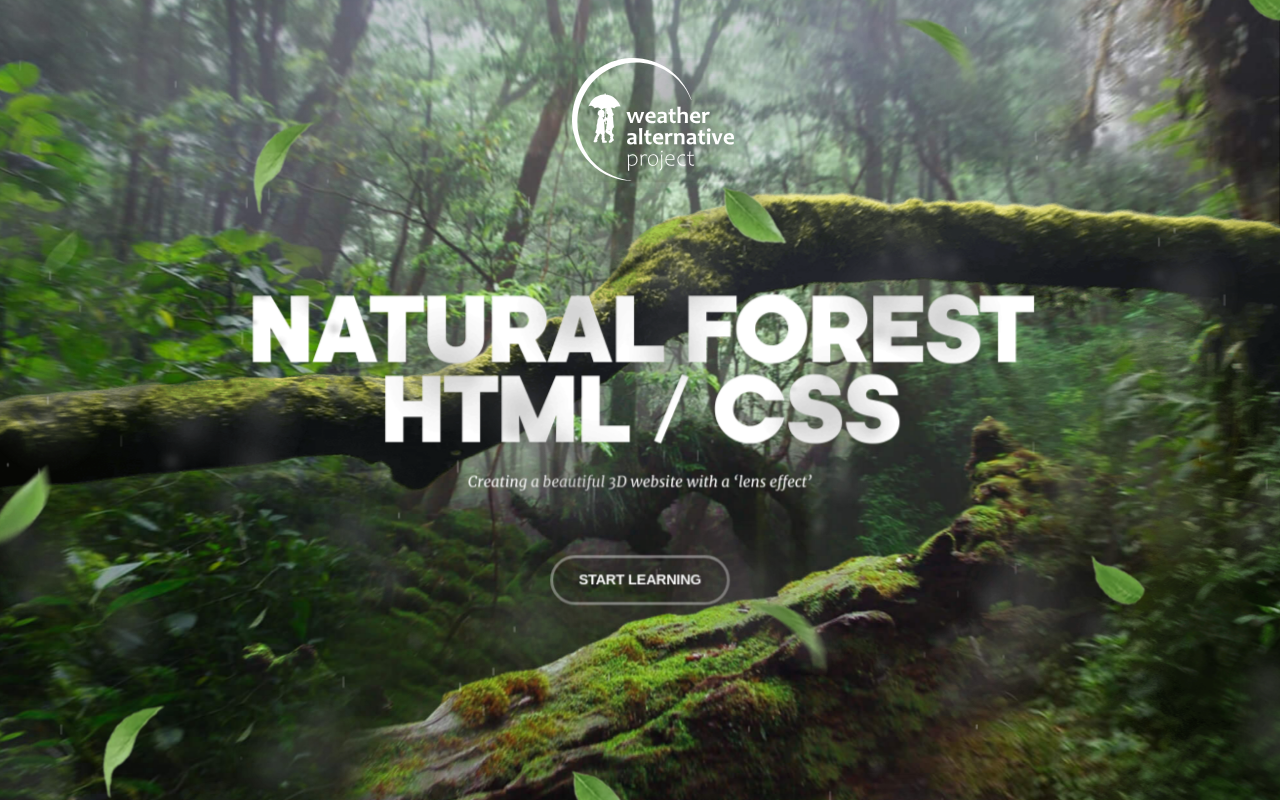
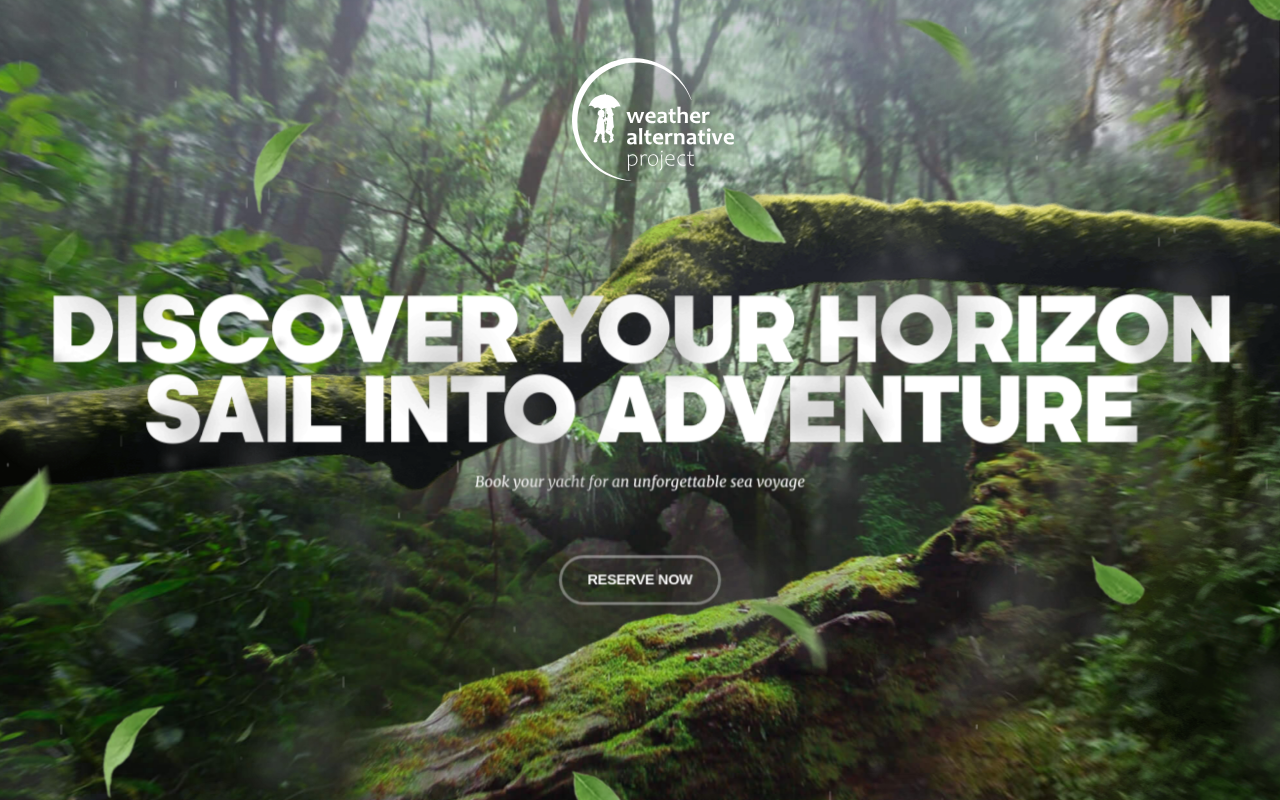
Before and after one commit to epic-murloc/Kraken, a plain HTML site: page index.html in a window 1280 px wide. Drawn offline with Linux system fonts and the light colour scheme.

Commit message:
Update index.html

```diff
--- a/index.html
+++ b/index.html
@@ -19,9 +19,9 @@
 			<div class="layers__item layer-2" style="background-image: url(img/layer-2.png);"></div>
 			<div class="layers__item layer-3">
 				<div class="hero-content">
-					<h1>Natural Forest <span>HTML / CSS</span></h1>
-					<div class="hero-content__p">Creating a beautiful 3D website with a ‘lens effect’</div>
-					<button class="button-start">Start Learning</button>
+					<h1>Discover your horizon<span>Sail into adventure</span></h1>
+					<div class="hero-content__p">Book your yacht for an unforgettable sea voyage</div>
+					<button class="button-start">Reserve now</button>
 				</div>
 			</div>
 			<div class="layers__item layer-4">
```
